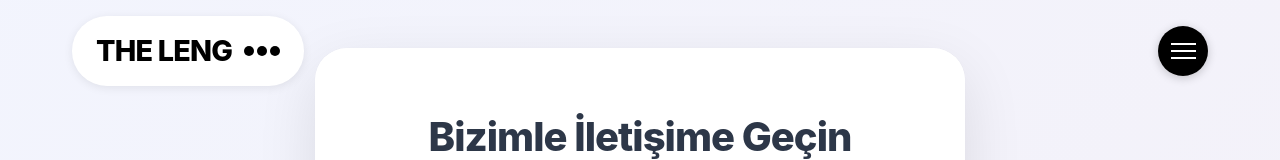
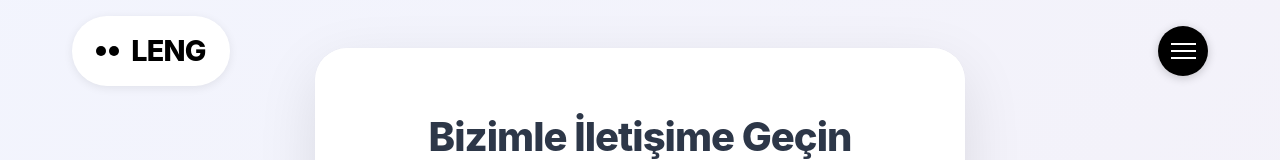
Before and after one commit to yusufrtek/bio, a plain HTML site: page form.html in a window 1280 px wide. Shown: the top 160 px of the page. Drawn offline with Linux system fonts and the light colour scheme; no server answers.

Commit message:
Update form.html

```diff
--- a/form.html
+++ b/form.html
@@ -573,12 +573,11 @@
     <header class="header">
         <nav class="nav">
             <a href="index.html" class="logo">
-                <span>THE LENG</span>
                 <div class="logo-dots">
                     <div class="dot"></div>
                     <div class="dot"></div>
-                    <div class="dot"></div>
                 </div>
+                <span>LENG</span>
             </a>
             <div class="nav-right">
                 <button class="menu-button" id="menuButton">
```
